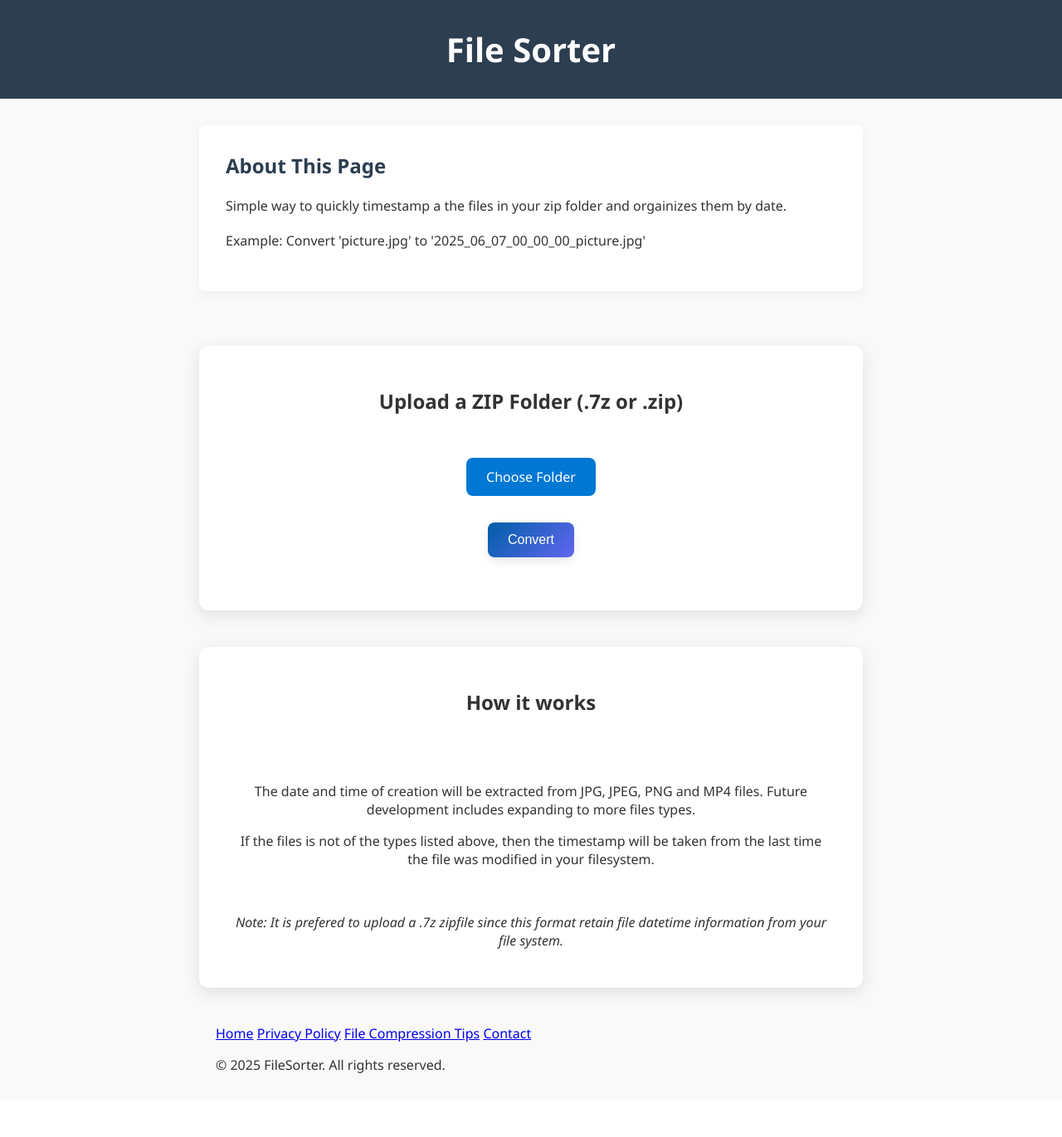
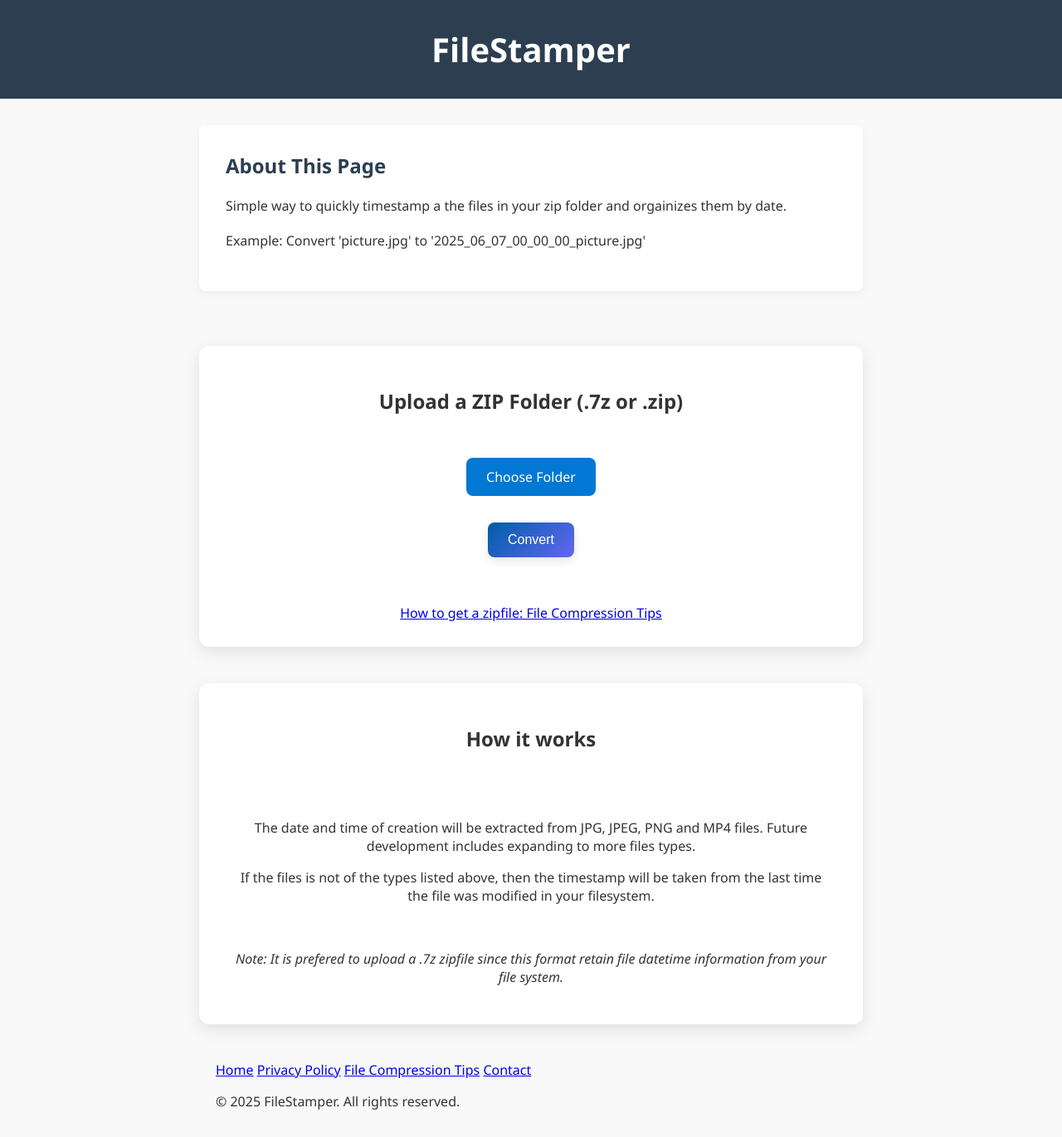
Before and after one commit to jrod2-s/file_sorter, a Flask app: template templates/home.html in a window 1280 px wide. Shown: the whole page at 83% size. Before the commit the page ends 1294 px from the top, so only its background shows below. Run offline with Flask 3, Linux system fonts and the light colour scheme; the template is opened without the code that fills it, so the values that code supplies are empty.

Commit message:
chore: Update website name, include link to file compression tips

```diff
--- a/organizer.py
+++ b/organizer.py
@@ -8,7 +8,7 @@ from utilities import *
 
 #TODO: Deploy this and figure out what else is needed along the way
 #TODO: Test website to see if it works with different time zones (make compatible with different timezones)
-
+#TODO: Remove personal email and add email message submission
 
 # Start Flask and Create Uploads Folder
 app = Flask(__name__)
--- a/templates/contact.html
+++ b/templates/contact.html
@@ -115,7 +115,7 @@
 
 <body>
     <header>
-    <h1>File Sorter</h1>
+    <h1>FileStamper</h1>
     </header>
 </body>
 
@@ -129,6 +129,8 @@
 
     <h2>About Me</h2>
     <p>I am a sole contributer to this website to provide a free tool to automate file organization. This website was launched in 2025.</p>
+
+    <p>Any support to keep this website free is appreciated!</p>
 </div>
 
 <br>
@@ -139,6 +141,6 @@
       <a href="/privacy">Privacy Policy</a>
       <a href="/tips">File Compression Tips</a>
       <a href="/contact">Contact</a>
-      <p> &copy; 2025 FileSorter. All rights reserved.</p>
+      <p> &copy; 2025 FileStamper. All rights reserved.</p>
     </nav>
 </footer>
--- a/templates/home.html
+++ b/templates/home.html
@@ -3,7 +3,7 @@
 <head>
   <meta charset="UTF-8" />
   <meta name="viewport" content="width=device-width, initial-scale=1.0" />
-  <title>FileSorter</title>
+  <title>FileStamper</title>
   <style>
     body {
       margin: 0;
@@ -115,7 +115,7 @@
 <body>
 
   <header>
-    <h1>File Sorter</h1>
+    <h1>FileStamper</h1>
   </header>
 
   <main>
@@ -132,7 +132,6 @@
       <h2>Upload a ZIP Folder (.7z or .zip)</h2>
         <br>
         <br>
-
         <label class="upload-btn" for="folderInput">Choose Folder</label>
         <form action="/organize" method="post" enctype="multipart/form-data">
           <input type="file" name="file" id="folderInput" accept=".zip,.7z" style="text-align: center;" >
@@ -142,6 +141,8 @@
         </form>
 
     <ul class="file-list" id="fileList"></ul>
+    <br>
+    <a href="/tips">How to get a zipfile: File Compression Tips</a>
    </div>
 
    <br>
@@ -165,7 +166,7 @@
       <a href="/privacy">Privacy Policy</a>
       <a href="/tips">File Compression Tips</a>
       <a href="/contact">Contact</a>
-      <p> &copy; 2025 FileSorter. All rights reserved.</p>
+      <p> &copy; 2025 FileStamper. All rights reserved.</p>
     </nav>
    </footer>
 
--- a/templates/privacy.html
+++ b/templates/privacy.html
@@ -115,7 +115,7 @@
 
 <body>
     <header>
-    <h1>File Sorter</h1>
+    <h1>FileStamper</h1>
     </header>
 </body>
 
@@ -138,7 +138,7 @@
     <h2>Terms of Use</h2>
 
     <h3>Acceptance of Terms</h3>
-    <p>By using the service provided by the FileSorter website, you are agreeding to the Terms of Use. If you disagree with the Terms of Use then your immediately discontinue the use of the FileSorter service.</p>
+    <p>By using the service provided by the FileStamper website, you are agreeding to the Terms of Use. If you disagree with the Terms of Use then your immediately discontinue the use of the FileStamper service.</p>
 
     <h3>TBD: Add other info</h3>
 </div>
@@ -151,6 +151,6 @@
       <a href="/privacy">Privacy Policy</a>
       <a href="/tips">File Compression Tips</a>
       <a href="/contact">Contact</a>
-      <p> &copy; 2025 FileSorter. All rights reserved.</p>
+      <p> &copy; 2025 FileStamper. All rights reserved.</p>
     </nav>
 </footer>
--- a/templates/tips.html
+++ b/templates/tips.html
@@ -115,7 +115,7 @@
 
 <body>
     <header>
-    <h1>File Sorter</h1>
+    <h1>FileStamper</h1>
     </header>
 </body>
 
@@ -150,6 +150,6 @@
       <a href="/privacy">Privacy Policy</a>
       <a href="/tips">File Compression Tips</a>
       <a href="/contact">Contact</a>
-      <p> &copy; 2025 FileSorter. All rights reserved.</p>
+      <p> &copy; 2025 FileStamper. All rights reserved.</p>
     </nav>
 </footer>
```
